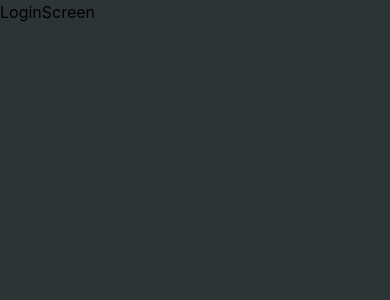
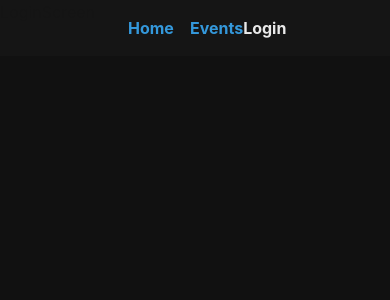
Before and after one commit to akila514/Events-Website-MERN-, a React (Create React App) app in the folder eventsApp/: page /login in a window 390 px wide. Shown: the top 300 px of the page. Built offline with nearby package versions, Linux system fonts and the light colour scheme.

Commit message:
Added events screen

```diff
--- a/eventsApp/package.json
+++ b/eventsApp/package.json
@@ -8,6 +8,7 @@
     "@testing-library/jest-dom": "^5.16.5",
     "@testing-library/react": "^13.4.0",
     "@testing-library/user-event": "^13.5.0",
+    "bootstrap": "^5.3.2",
     "formik": "^2.4.5",
     "react": "^18.2.0",
     "react-bootstrap": "^2.9.1",
--- a/eventsApp/src/App.css
+++ b/eventsApp/src/App.css
@@ -20,7 +20,7 @@
 body {
   margin: 0;
   padding-bottom: 50px;
-  background-color: #2d3436;
+  background-color: #111111;
 }
 
 p,
--- a/eventsApp/src/App.js
+++ b/eventsApp/src/App.js
@@ -1,12 +1,16 @@
 import React from "react";
 import "./App.css";
 import { Outlet } from "react-router-dom";
+import CustomNavbar from "./components/Navbar";
 
 const App = () => {
   return (
-    <div className="md:mx-32">
-      <Outlet />
-    </div>
+    <>
+      <CustomNavbar />
+      <div className="md:mx-32">
+        <Outlet />
+      </div>
+    </>
   );
 };
 
--- /dev/null
+++ b/eventsApp/src/components/EventCard.jsx
@@ -0,0 +1,20 @@
+import React from "react";
+import { FaArrowRight } from "react-icons/fa";
+import { Link } from "react-router-dom";
+
+const EventCard = ({ event }) => {
+  return (
+    <Link to={`/events/${event._id}`}>
+      <div className="flex flex-row space-y-2 px-10 shadow-md w-full p-5 rounded-lg bg-[#1d1d1d] hover:cursor-pointer hover:scale-105 transform duration-150 ease-in-out">
+        <div className="flex flex-col">
+          <h2 className="font-bold">{event.eventName}</h2>
+          <p className="text-[#adadad]">{event.time}</p>
+        </div>
+        <div className="flex-grow" />
+        <FaArrowRight className="text-[#adadad]" size={20} />
+      </div>
+    </Link>
+  );
+};
+
+export default EventCard;
--- /dev/null
+++ b/eventsApp/src/components/EventsContainer.jsx
@@ -0,0 +1,34 @@
+import React from "react";
+import { useGetEventsQuery } from "../store/eventsSlice";
+import { Spinner } from "react-bootstrap";
+import EventCard from "../components/EventCard";
+
+const EventsContainer = () => {
+  const { data: events, isLoading, isError } = useGetEventsQuery();
+
+  return (
+    <>
+      {isLoading && (
+        <Spinner
+          animation="border"
+          role="status"
+          style={{
+            width: "50px",
+            height: "50px",
+            margin: "auto",
+            display: "block",
+          }}
+        />
+      )}
+      {!isLoading && events && (
+        <div className="space-y-2 mt-20">
+          {events.map((event) => (
+            <EventCard key={Math.random()} event={event} />
+          ))}
+        </div>
+      )}
+    </>
+  );
+};
+
+export default EventsContainer;
--- /dev/null
+++ b/eventsApp/src/components/Navbar.jsx
@@ -0,0 +1,27 @@
+import React from "react";
+import { Link } from "react-router-dom";
+// import Container from "react-bootstrap/Container";
+// import Nav from "react-bootstrap/Nav";
+// import Navbar from "react-bootstrap/Navbar";
+// import NavDropdown from "react-bootstrap/NavDropdown";
+// import "bootstrap/dist/css/bootstrap.min.css";
+
+const CustomNavbar = () => {
+  return (
+    <nav className="flex flex-row py-4 mb-10 fixed top-0 z-10 bg-[#161616e8] w-full px-32 justify-between font-bold">
+      <div className="flex flex-row space-x-4">
+        <Link className="text-[#3498db]" to="/">
+          Home
+        </Link>
+        <Link className="text-[#3498db]" to="/events">
+          Events
+        </Link>
+      </div>
+      <div>
+        <Link to="/login">Login</Link>
+      </div>
+    </nav>
+  );
+};
+
+export default CustomNavbar;
--- a/eventsApp/src/screens/HomeScreen.jsx
+++ b/eventsApp/src/screens/HomeScreen.jsx
@@ -1,27 +1,10 @@
 import React from "react";
-import { useGetEventsQuery } from "../store/eventsSlice";
-import { Spinner } from "react-bootstrap";
+import EventsContainer from "../components/EventsContainer";
 
 const HomeScreen = () => {
-  const { data: events, isLoading, isError } = useGetEventsQuery();
-
-  console.log(isLoading);
-
   return (
     <>
-      {isLoading && (
-        <Spinner
-          animation="border"
-          role="status"
-          style={{
-            width: "50px",
-            height: "50px",
-            margin: "auto",
-            display: "block",
-          }}
-        />
-      )}
-      {!isLoading && events && <div>List items</div>}
+      <EventsContainer />
     </>
   );
 };
```
Also changed, not shown: 1 other file (tests, documents, lock files or other folders).
